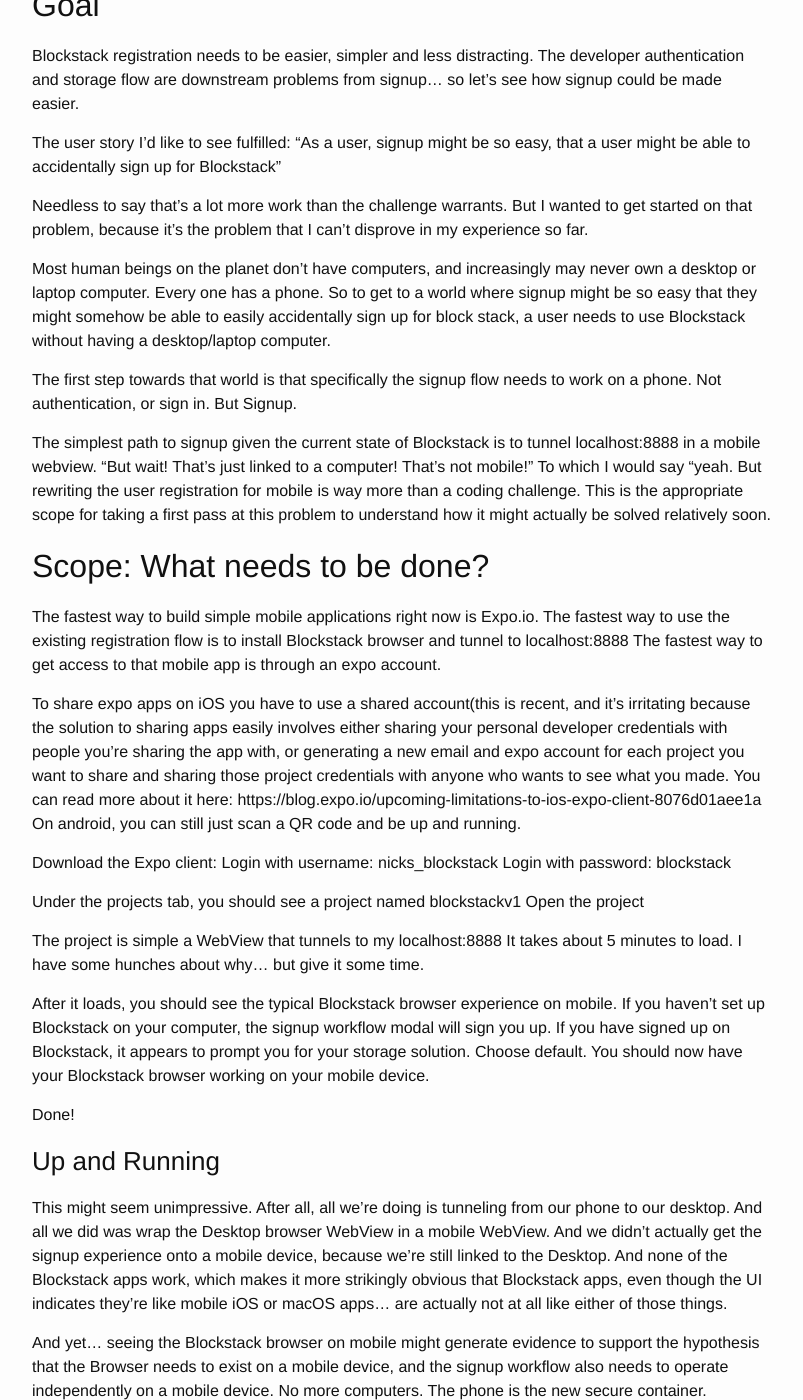
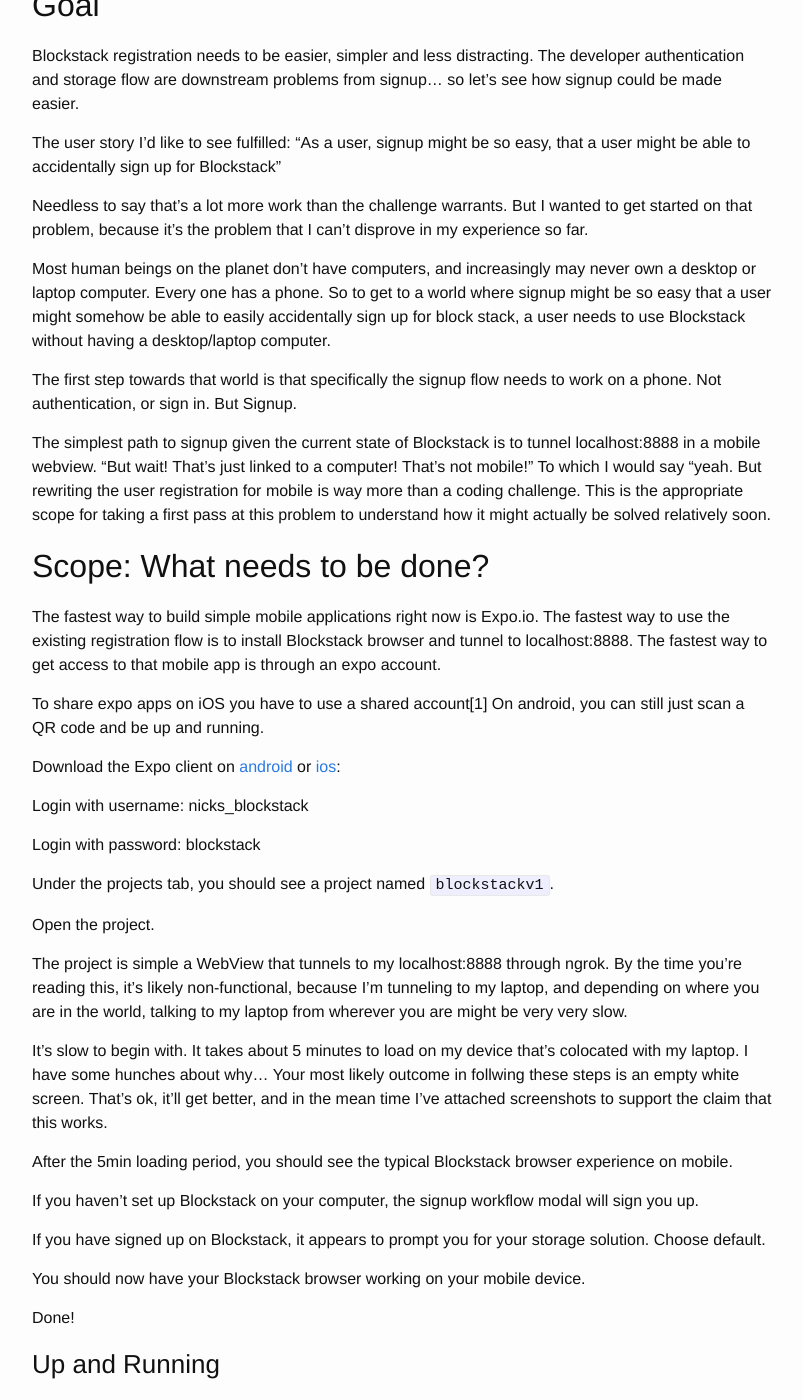
Before and after one commit to nsipplswezey/nsipplswezey.github.io, a Jekyll site: the page built from _posts/2018-04-18-Blockstack-And-The-Path-To-Mobile-Pt.-1.md, in a window 1280 px wide and 1400 px high, scrolled down 219 px. Shown: the whole window, without its empty margins (238-1041 px from the left). Built offline with Jekyll 4.4.1, drawn with Linux system fonts in a browser that asks for light colours; comment, search, counter and statistics services are not loaded; some of the changed text lies outside the part shown.

Commit message:
Update 2018-04-18-Blockstack-And-The-Path-To-Mobile-Pt.-1.md

```diff
--- a/_posts/2018-04-18-Blockstack-And-The-Path-To-Mobile-Pt.-1.md
+++ b/_posts/2018-04-18-Blockstack-And-The-Path-To-Mobile-Pt.-1.md
@@ -15,7 +15,7 @@ But I wanted to get started on that problem, because it’s the problem that I c
 
 Most human beings on the planet don’t have computers, and increasingly may never own a desktop or laptop computer.
 Every one has a phone.
-So to get to a world where signup might be so easy that they might somehow be able to easily accidentally sign up for block stack, a user needs to use Blockstack without having a desktop/laptop computer.
+So to get to a world where signup might be so easy that a user might somehow be able to easily accidentally sign up for block stack, a user needs to use Blockstack without having a desktop/laptop computer.
 
 The first step towards that world is that specifically the signup flow needs to work on a phone. Not authentication, or sign in. But Signup.
 
@@ -25,25 +25,32 @@ The simplest path to signup given the current state of Blockstack is to tunnel l
 ## Scope: What needs to be done?
 
 The fastest way to build simple mobile applications right now is Expo.io.
-The fastest way to use the existing registration flow is to install Blockstack browser and tunnel to localhost:8888
+The fastest way to use the existing registration flow is to install Blockstack browser and tunnel to localhost:8888.
 The fastest way to get access to that mobile app is through an expo account.
 
-To share expo apps on iOS you have to use a shared account(this is recent, and it’s irritating because the solution to sharing apps easily involves either sharing your personal developer credentials with people you’re sharing the app with, or generating a new email and expo account for each project you want to share and sharing those project credentials with anyone who wants to see what you made. You can read more about it here: https://blog.expo.io/upcoming-limitations-to-ios-expo-client-8076d01aee1a
+To share expo apps on iOS you have to use a shared account[1]
 On android, you can still just scan a QR code and be up and running.
 
-Download the Expo client:
+Download the Expo client on [android](https://play.google.com/store/apps/details?id=host.exp.exponent&hl=en_US) or [ios](https://itunes.apple.com/us/app/expo-client/id982107779?mt=8):
+
 Login with username: nicks_blockstack
+
 Login with password: blockstack
 
-Under the projects tab, you should see a project named blockstackv1
-Open the project
+Under the projects tab, you should see a project named `blockstackv1`.
 
-The project is simple a WebView that tunnels to my localhost:8888
-It takes about 5 minutes to load. I have some hunches about why… but give it some time.
+Open the project.
 
-After it loads, you should see the typical Blockstack browser experience on mobile.
+The project is simple a WebView that tunnels to my localhost:8888 through ngrok. By the time you're reading this, it's likely non-functional, because I'm tunneling to my laptop, and depending on where you are in the world, talking to my laptop from wherever you are might be very very slow.
+
+It's slow to begin with. It takes about 5 minutes to load on my device that's colocated with my laptop. I have some hunches about why… Your most likely outcome in follwing these steps is an empty white screen. That's ok, it'll get better, and in the mean time I've attached screenshots to support the claim that this works.
+
+After the 5min loading period, you should see the typical Blockstack browser experience on mobile.
+
 If you haven’t set up Blockstack on your computer, the signup workflow modal will sign you up.
+
 If you have signed up on Blockstack, it appears to prompt you for your storage solution. Choose default.
+
 You should now have your Blockstack browser working on your mobile device.
 
 Done!
@@ -52,13 +59,19 @@ Done!
 ### Up and Running
 
 This might seem unimpressive.
-After all, all we’re doing is tunneling from our phone to our desktop.
+
+All we’re doing is tunneling from our phone to our desktop.
+
 And all we did was wrap the Desktop browser WebView in a mobile WebView.
+
 And we didn’t actually get the signup experience onto a mobile device, because we’re still linked to the Desktop.
-And none of the Blockstack apps work, which makes it more strikingly obvious that Blockstack apps, even though the UI indicates they’re like mobile iOS or macOS apps… are actually not at all like either of those things.
+
+And none of the Blockstack apps work, which makes it more strikingly obvious that Blockstack apps, even though the UI indicates they’re like mobile iOS or macOS apps… while in fact, they don't behave anything like either of those things.
 
 And yet… seeing the Blockstack browser on mobile might generate evidence to support the hypothesis that the Browser needs to exist on a mobile device, and the signup workflow also needs to operate independently on a mobile device. No more computers. The phone is the new secure container.
 
+## Notes
+[1] This is recent, and it’s irritating because the solution to sharing apps easily involves either sharing your personal developer credentials with people you’re sharing the app with, or generating a new email and expo account for each project you want to share and sharing those project credentials with anyone who wants to see what you made. You can read more about it here: https://blog.expo.io/upcoming-limitations-to-ios-expo-client-8076d01aee1a
 
 ## Reference Links
 
```
